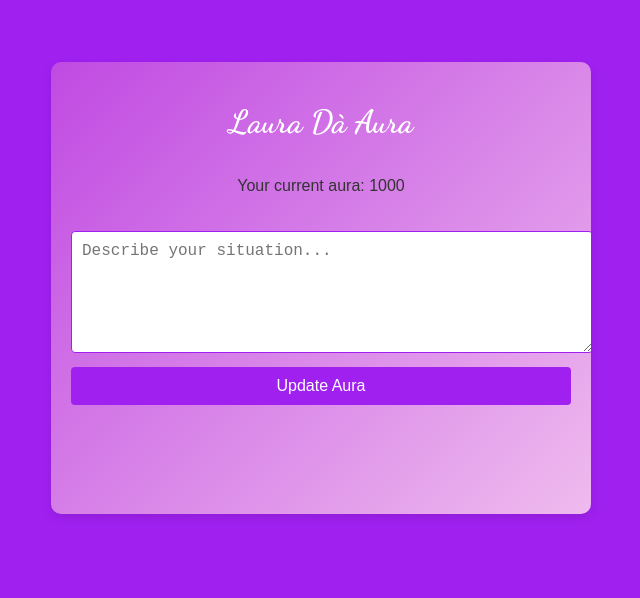
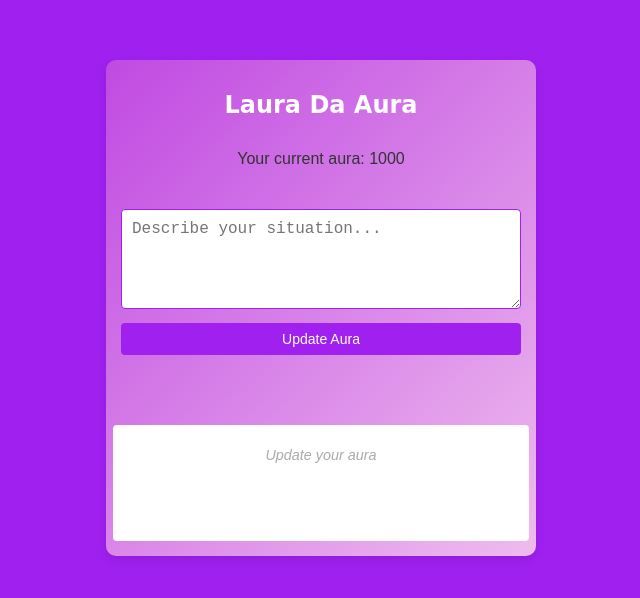
Before and after one commit to iaaditya13/Laura-Da-Aura, a website: page index.html in a window 1280 px wide. Shown: the part 112-710 px from the top of the page, without its empty margins (319-959 px from the left). Drawn offline with Linux system fonts and the light colour scheme.

Commit message:
UI changes

```diff
--- a/index.html
+++ b/index.html
@@ -8,7 +8,7 @@
 </head>
 <body>
     <div class="container">
-        <h1>Laura Dà Aura</h1>
+        <h1>Laura Da Aura</h1>
         <div class="dashboard">
             <p>Your current aura: <span id="aura-points">1000</span></p>
         </div>
@@ -20,7 +20,7 @@
             <p id="response-message"></p>
         </div>
         <div id="transaction-history" class="transaction-history">
-            <!-- Aura transaction history will be displayed here -->
+            <p class="placeholder">Update your aura</p>
         </div>
     </div>
     <script src="script.js"></script>
--- a/script.js
+++ b/script.js
@@ -10,7 +10,6 @@ const keywords = {
     "apologized": +50,
     "cheated": -300,
     "studied": +150,
-    // Add more keywords and their corresponding aura points
 };
 
 function calculateAura() {
@@ -32,14 +31,18 @@ function calculateAura() {
         document.getElementById('response-message').textContent = "Can't tell your aura.";
     }
 
-    // Clear the textarea
     document.getElementById('user-input').value = '';
 }
 
 function addTransaction(description, change) {
     const transactionHistory = document.getElementById('transaction-history');
+    const placeholder = transactionHistory.querySelector('.placeholder');
 
-    // Create a new transaction element
+    // Remove placeholder text if it's the first transaction
+    if (placeholder) {
+        placeholder.style.display = 'none';
+    }
+
     const transaction = document.createElement('div');
     transaction.className = `transaction ${change > 0 ? 'positive' : 'negative'}`;
     transaction.innerHTML = `
@@ -47,6 +50,5 @@ function addTransaction(description, change) {
         <p><strong>Aura Change:</strong> ${change > 0 ? '+' : ''}${change} points</p>
     `;
 
-    // Add the new transaction to the top of the transaction history
     transactionHistory.prepend(transaction);
 }
--- a/style.css
+++ b/style.css
@@ -1,4 +1,3 @@
-@import url('https://fonts.googleapis.com/css2?family=Dancing+Script:wght@400..700&display=swap');
 body {
     font-family: Arial, sans-serif;
     background-color: #A020F0;
@@ -8,39 +7,36 @@ body {
     display: flex;
     justify-content: center;
     align-items: center;
-    overflow: hidden; /* Prevents body from scrolling */
+    padding: 20px; /* Adds spacing around the container */
 }
 
 .container {
-    width: 90%;
-    max-width: 500px;
-    padding: 20px;
-    background: linear-gradient(135deg, #C04AE2,#efbbee);
+    width: 80%; /* Decreased width */
+    max-width: 400px; /* Decreased max width */
+    padding: 15px; /* Reduced padding */
+    background: linear-gradient(135deg, #C04AE2, #efbbee);
     border-radius: 10px;
     box-shadow: 0 4px 10px rgba(0, 0, 0, 0.1);
     display: flex;
     flex-direction: column;
     align-items: center;
     text-align: center;
-    overflow: hidden; /* Prevents the container from overflowing */
-    position: relative;
-
 }
 
 h1 {
-    color: #ffff;
-    margin-bottom: 20px;
-    z-index: 1; /* Ensures the heading stays on top */
-    position: relative;
+    color: #fff;
+    margin-bottom: 15px; /* Reduced margin */
+    font-size: 1.5em; /* Reduced font size */
     font-family: "Dancing Script", cursive;
 }
 
 .dashboard {
-    margin-bottom: 20px;
+    margin-bottom: 15px; /* Reduced margin */
+    font-size: 1em; /* Reduced font size */
 }
 
 .input-section {
-    margin-bottom: 20px;
+    margin-bottom: 15px;
     width: 100%;
 }
 
@@ -48,60 +44,61 @@ textarea {
     width: 100%;
     height: 100px;
     padding: 10px;
+    margin: 10px 0; /* Adds margin above and below */
     border-radius: 4px;
     border: 1px solid #A020F0;
     font-size: 16px;
-    margin-bottom: 10px;
+    box-sizing: border-box; /* Ensures padding is included in the width */
 }
+
 
 button {
     width: 100%;
-    padding: 10px;
+    padding: 8px; /* Reduced padding */
     background-color: #A020F0;
     color: white;
     border: none;
     border-radius: 4px;
     cursor: pointer;
-    font-size: 16px;
-}
-
-button:hover {
-    background-color: #A020F0;
+    font-size: 14px; /* Reduced font size */
 }
 
 .response-section {
-    margin-top: 20px;
-    margin-bottom: 20px;
-}
-
-#response-message {
-    font-size: 1.2em;
-    font-weight: bold;
-    color: #d32f2f;
+    margin-top: 15px;
+    margin-bottom: 15px;
+    font-size: 0.9em; /* Reduced font size */
 }
 
 .transaction-history {
     width: 100%;
-    max-height: 150px; /* Adjusted height */
+    height: 100px; /* Reduced height */
     overflow-y: auto;
+    border-radius: 4px;
+    background-color: #fff;
+    padding: 8px; /* Reduced padding */
     margin-top: 10px;
-    padding-right: 5px;
+}
+
+.placeholder {
+    color: #aaa;
+    text-align: center;
+    font-style: italic;
+    font-size: 0.9em; /* Reduced font size */
 }
 
 .transaction {
-    padding: 10px;
-    margin-bottom: 10px;
+    padding: 8px; /* Reduced padding */
+    margin-bottom: 8px; /* Reduced margin */
     border-radius: 4px;
     text-align: left;
+    font-size: 0.9em; /* Reduced font size */
 }
 
-/* Light green for positive aura changes */
 .transaction.positive {
     background-color: #d4edda;
     border-left: 5px solid #28a745;
 }
 
-/* Red for negative aura changes */
 .transaction.negative {
     background-color: #f8d7da;
     border-left: 5px solid #dc3545;
```
